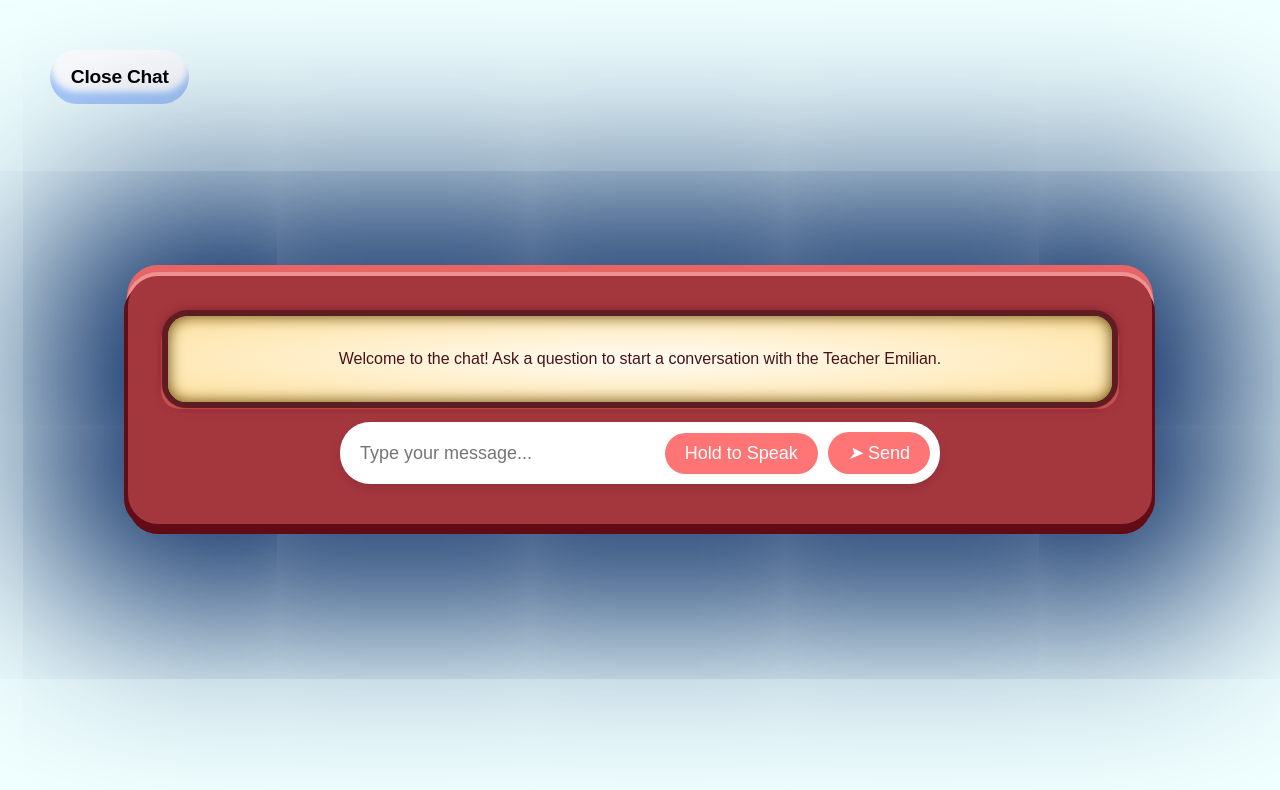
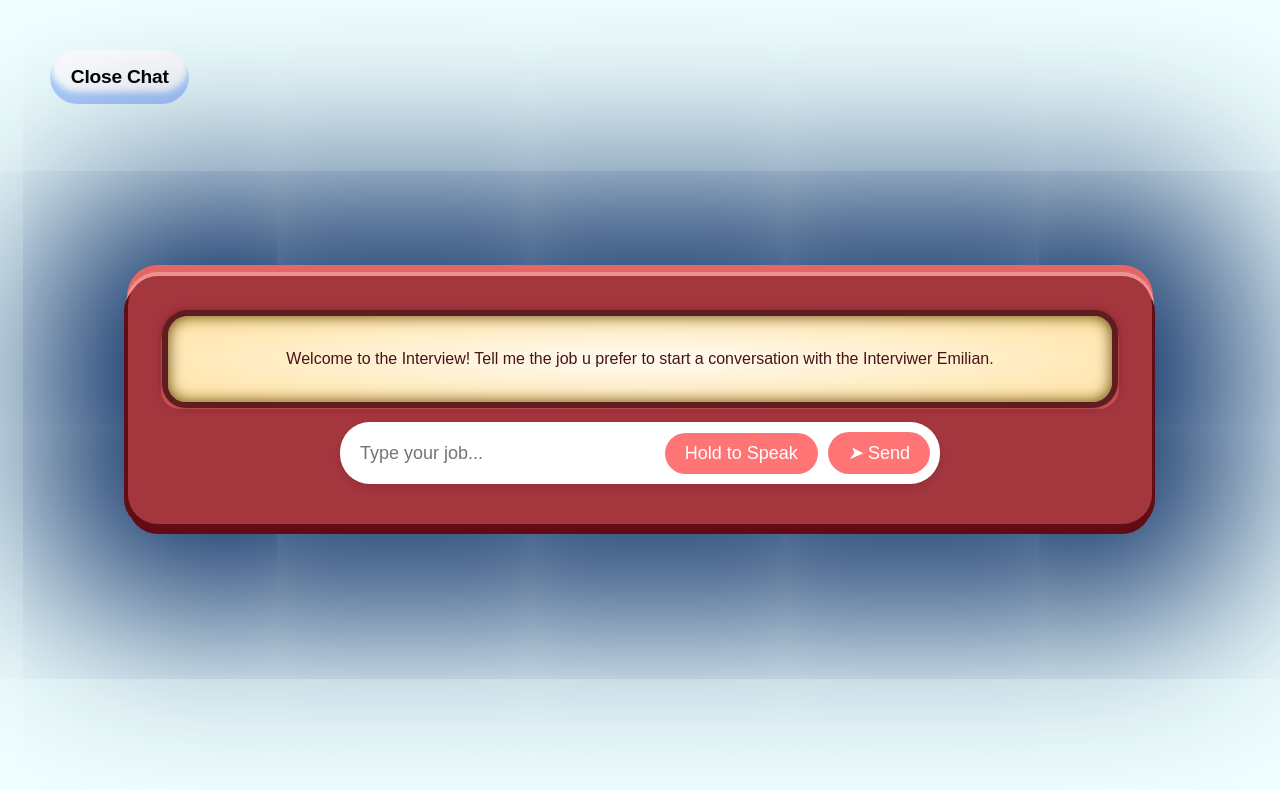
Before and after one commit to DevintthHaran/SDGP, a React (Create React App) app in the folder Frontend/sdgp-project/: page /chat in a window 1280 px wide. Both pictures are taken after a click on the button "Ask a Question". Shown: the top 790 px of the page. Built offline with nearby package versions, Linux system fonts and the light colour scheme.

Commit message:
Frontend for chatbot 2D/3D simulation refined
Made the chat user friendly and understandable with proper functionallity(text area disappear when going when feedback displays)

```diff
--- a/Frontend/sdgp-project/src/pages/Chat.jsx
+++ b/Frontend/sdgp-project/src/pages/Chat.jsx
@@ -162,8 +162,8 @@ function Chat() {
                 <div className="content">
                   {chatHistory.length === 0 ? (
                     <p className="welcome-message">
-                      Welcome to the chat! Ask a question to start a conversation
-                      with the Teacher Emilian.
+                      Welcome to the Interview! Tell me the job u prefer to start a conversation
+                      with the Interviwer Emilian.
                     </p>
                   ) : (
                     chatHistory.map((chat, index) => (
@@ -179,12 +179,13 @@ function Chat() {
                   )}
                 </div>
                 <div className="input-container">
+                  {question ?(
                   <form onSubmit={handleSubmit}>
                     <input
                       type="text"
                       value={userInput}
                       onChange={handleUserInput}
-                      placeholder="Type your message..."
+                      placeholder={initial?"Type your job...":"Type your answer..."}
                       required
                     />
                     {SpeechRecognition && (
@@ -203,6 +204,11 @@ function Chat() {
                       <span>Send</span>
                     </button>
                   </form>
+                  ):(
+                    <button onClick={handleSubmit}>
+                    Next Question
+                    </button>
+                  )}
                 </div>
                 {chatHistory.length > 0 && (
                   <div className="buttons">
```
